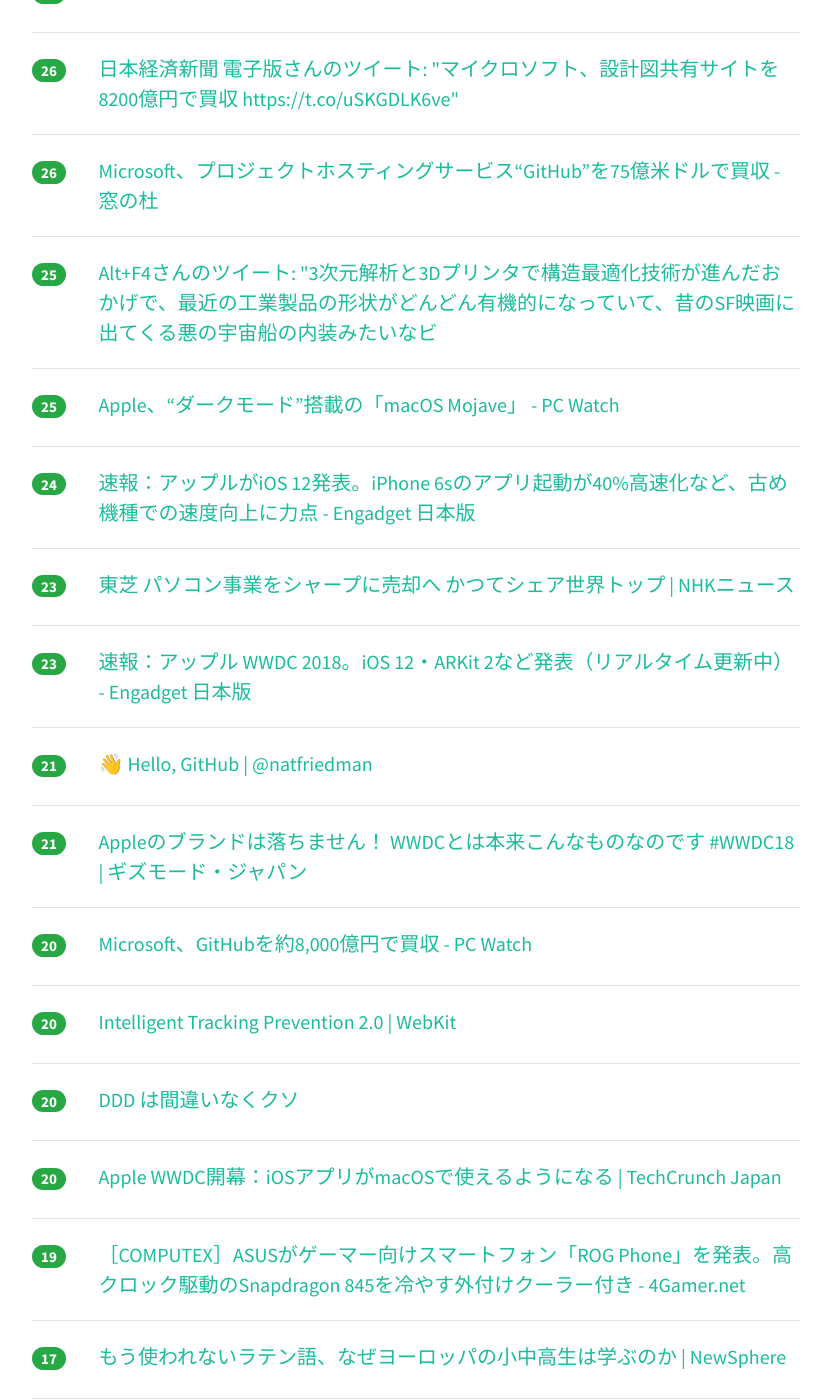
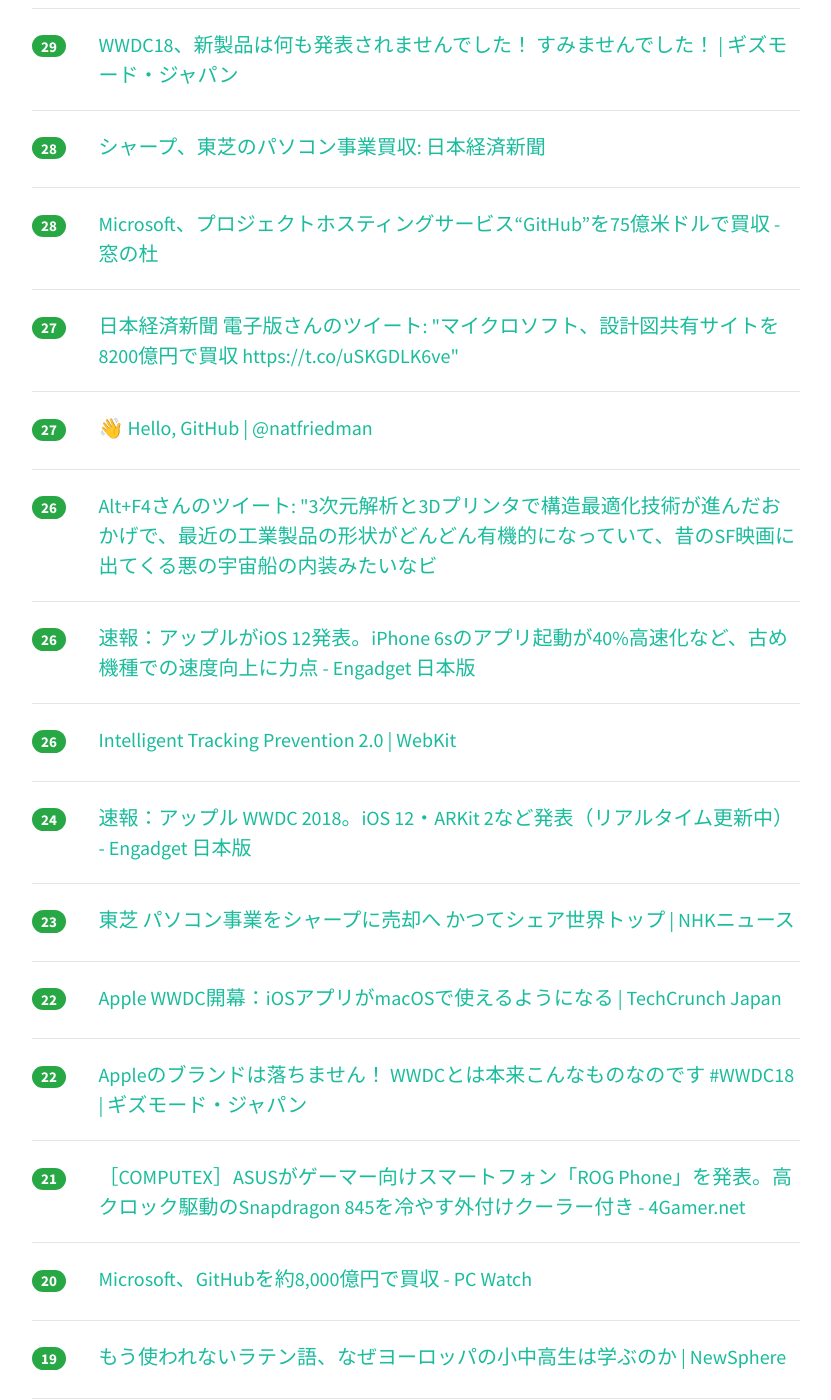
Before and after one commit to yatta47/hatena-matome-site, a Jekyll site: the page built from _posts/2018-06-05-hatena.md, in a window 1280 px wide and 1400 px high, scrolled down 1983 px. Shown: the whole window, without its empty margins (224-1055 px from the left). Built offline with Jekyll 4.4.1, drawn with Linux system fonts in a browser that asks for light colours; nearby versions of some CDN libraries; part of the change alters nothing that is shown; some of the changed text lies outside the part shown.

Commit message:
Updated 2018-06-05

```diff
--- a/_posts/2018-06-05-hatena.md
+++ b/_posts/2018-06-05-hatena.md
@@ -1,124 +1,144 @@
 ---
 layout: post
 title:  "2018-06-05 はてぶIT"
-date:   2018-06-05 13:02:37
+date:   2018-06-05 14:03:32
 tags: [it-hotentry]
 ---
 36 件のデータあり
 
 <hr><div class="row">
-<div class="col-1"><span class="badge badge-pill badge-success h2">427</span></div>
+<div class="col-1"><span class="badge badge-pill badge-success h2">457</span></div>
 <div class="col-11"><a href='https://www.nikkei.com/article/DGXMZO31366610V00C18A6FF8000/' target='_blank'>マイクロソフト、開発者向け共有サイト買収　8200億円　　：日本経済新聞</a></div>
 </div>
 <hr>
 <div class="row">
-<div class="col-1"><span class="badge badge-pill badge-success h2">147</span></div>
+<div class="col-1"><span class="badge badge-pill badge-success h2">151</span></div>
 <div class="col-11"><a href='https://www.nikkei.com/article/DGXMZO3136661005062018FF8000/' target='_blank'>マイクロソフト、設計図共有サイトを8200億円で買収　　：日本経済新聞</a></div>
 </div>
 <hr>
 <div class="row">
-<div class="col-1"><span class="badge badge-pill badge-success h2">95</span></div>
+<div class="col-1"><span class="badge badge-pill badge-success h2">122</span></div>
 <div class="col-11"><a href='https://www.gizmodo.jp/2018/06/wwdc18-apple-product.html' target='_blank'>WWDC18終了。本日発表された新製品まとめ | ギズモード・ジャパン</a></div>
 </div>
 <hr>
 <div class="row">
-<div class="col-1"><span class="badge badge-pill badge-success h2">81</span></div>
+<div class="col-1"><span class="badge badge-pill badge-success h2">88</span></div>
 <div class="col-11"><a href='https://qiita.com/tamura__246/items/0c0df9f1a774ced07b0f' target='_blank'>バグだらけのWebアプリケーションをDjango 2（Python 3）で実装してみました</a></div>
 </div>
 <hr>
 <div class="row">
-<div class="col-1"><span class="badge badge-pill badge-success h2">75</span></div>
+<div class="col-1"><span class="badge badge-pill badge-success h2">85</span></div>
+<div class="col-11"><a href='https://www.buzzfeed.com/jp/yuikashima/apple2018wwdc' target='_blank'>ここがスゴいよiPhone＆iPadの新機能！ Apple発表会で発表されたこと、1分で説明します</a></div>
+</div>
+<hr>
+<div class="row">
+<div class="col-1"><span class="badge badge-pill badge-success h2">82</span></div>
+<div class="col-11"><a href='http://www.cocoamocchi.com/entry/owabi' target='_blank'>拡散された記事についておわび - ここもちろぐ</a></div>
+</div>
+<hr>
+<div class="row">
+<div class="col-1"><span class="badge badge-pill badge-success h2">78</span></div>
 <div class="col-11"><a href='https://www.publickey1.jp/blog/18/github_3.html' target='_blank'>［速報］GitHub、マイクロソフトによる買収を正式発表 － Publickey</a></div>
 </div>
 <hr>
 <div class="row">
-<div class="col-1"><span class="badge badge-pill badge-success h2">69</span></div>
-<div class="col-11"><a href='http://www.cocoamocchi.com/entry/owabi' target='_blank'>拡散された記事についておわび - ここもちろぐ</a></div>
+<div class="col-1"><span class="badge badge-pill badge-success h2">64</span></div>
+<div class="col-11"><a href='https://corriente.top/ios12-new-features-summary/' target='_blank'>【新機能まとめ】「iOS 12」が正式発表　「メジャーアプリ」「ARKit 2.0」「グループ通知」など新機能多数 | CoRRiENTE.top</a></div>
 </div>
 <hr>
 <div class="row">
-<div class="col-1"><span class="badge badge-pill badge-success h2">64</span></div>
-<div class="col-11"><a href='https://www.buzzfeed.com/jp/yuikashima/apple2018wwdc' target='_blank'>ここがスゴいよiPhone＆iPadの新機能！ Apple発表会で発表されたこと、1分で説明します</a></div>
-</div>
-<hr>
-<div class="row">
-<div class="col-1"><span class="badge badge-pill badge-success h2">57</span></div>
+<div class="col-1"><span class="badge badge-pill badge-success h2">63</span></div>
 <div class="col-11"><a href='https://dekiru.net/article/16609/' target='_blank'>【新機能】PC版「Googleフォト」がPWA化、まるでネイティブアプリに変身！ | できるネット</a></div>
 </div>
 <hr>
 <div class="row">
-<div class="col-1"><span class="badge badge-pill badge-success h2">55</span></div>
-<div class="col-11"><a href='https://corriente.top/ios12-new-features-summary/' target='_blank'>【新機能まとめ】「iOS 12」が正式発表　「メジャーアプリ」「ARKit 2.0」「グループ通知」など新機能多数 | CoRRiENTE.top</a></div>
+<div class="col-1"><span class="badge badge-pill badge-success h2">54</span></div>
+<div class="col-11"><a href='https://kurasheep.com/dmca-mycase/' target='_blank'>噂の『DMCA悪用』によってブログ記事が検索結果から削除された話 | Kurasheep</a></div>
 </div>
 <hr>
 <div class="row">
-<div class="col-1"><span class="badge badge-pill badge-success h2">43</span></div>
+<div class="col-1"><span class="badge badge-pill badge-success h2">46</span></div>
 <div class="col-11"><a href='https://www.publickey1.jp/blog/18/go135000boltzenginepr.html' target='_blank'>Go言語で並列性を高めて高速化を実現、サーバ1台で秒間3万5000通のプッシュ通知を実行する「BoltzEngine」［PR］ － Publickey</a></div>
 </div>
 <hr>
 <div class="row">
-<div class="col-1"><span class="badge badge-pill badge-success h2">37</span></div>
+<div class="col-1"><span class="badge badge-pill badge-success h2">45</span></div>
+<div class="col-11"><a href='http://www.itmedia.co.jp/news/articles/1806/05/news069.html' target='_blank'>GitHubは「設計図共有サイト」？　日経記事の見出しが話題に　その後修正 - ITmedia NEWS</a></div>
+</div>
+<hr>
+<div class="row">
+<div class="col-1"><span class="badge badge-pill badge-success h2">44</span></div>
 <div class="col-11"><a href='https://anond.hatelabo.jp/20180605012358' target='_blank'>勉強会にマルチ来るのやめてほしい。</a></div>
 </div>
 <hr>
 <div class="row">
-<div class="col-1"><span class="badge badge-pill badge-success h2">37</span></div>
-<div class="col-11"><a href='https://kurasheep.com/dmca-mycase/' target='_blank'>噂の『DMCA悪用』によってブログ記事が検索結果から削除された話 | Kurasheep</a></div>
-</div>
-<hr>
-<div class="row">
-<div class="col-1"><span class="badge badge-pill badge-success h2">36</span></div>
-<div class="col-11"><a href='http://www.itmedia.co.jp/news/articles/1806/05/news069.html' target='_blank'>GitHubは「設計図共有サイト」？　日経記事の見出しが話題に　その後修正 - ITmedia NEWS</a></div>
-</div>
-<hr>
-<div class="row">
-<div class="col-1"><span class="badge badge-pill badge-success h2">35</span></div>
+<div class="col-1"><span class="badge badge-pill badge-success h2">39</span></div>
 <div class="col-11"><a href='https://www.gizmodo.jp/2018/06/all-about-wwdc-2018.html' target='_blank'>WWDC 2018まとめ：発表された12のコト | ギズモード・ジャパン</a></div>
 </div>
 <hr>
 <div class="row">
-<div class="col-1"><span class="badge badge-pill badge-success h2">32</span></div>
+<div class="col-1"><span class="badge badge-pill badge-success h2">38</span></div>
+<div class="col-11"><a href='https://pc.watch.impress.co.jp/docs/news/1125655.html' target='_blank'>Apple、“ダークモード”搭載の「macOS Mojave」 - PC Watch</a></div>
+</div>
+<hr>
+<div class="row">
+<div class="col-1"><span class="badge badge-pill badge-success h2">33</span></div>
 <div class="col-11"><a href='https://pc.watch.impress.co.jp/docs/news/event/1125576.html' target='_blank'>【イベントレポート】【速報】ASUS、デスクトップ的にもSwitch的にもDS的にも使えるゲーミングスマホ「ROG Phone」 - PC Watch</a></div>
 </div>
 <hr>
 <div class="row">
-<div class="col-1"><span class="badge badge-pill badge-success h2">29</span></div>
+<div class="col-1"><span class="badge badge-pill badge-success h2">33</span></div>
+<div class="col-11"><a href='https://anond.hatelabo.jp/20180604223911' target='_blank'>DDD は間違いなくクソ</a></div>
+</div>
+<hr>
+<div class="row">
+<div class="col-1"><span class="badge badge-pill badge-success h2">31</span></div>
 <div class="col-11"><a href='https://togetter.com/li/1233946' target='_blank'>ハリウッドとかのアジア系女性キャラに派手色メッシュが入りがちなのは何故？ - Togetter</a></div>
 </div>
 <hr>
 <div class="row">
-<div class="col-1"><span class="badge badge-pill badge-success h2">28</span></div>
+<div class="col-1"><span class="badge badge-pill badge-success h2">29</span></div>
 <div class="col-11"><a href='https://www.gizmodo.jp/2018/06/wwdc-2018-gomennasai.html' target='_blank'>WWDC18、新製品は何も発表されませんでした！ すみませんでした！ | ギズモード・ジャパン</a></div>
 </div>
 <hr>
 <div class="row">
-<div class="col-1"><span class="badge badge-pill badge-success h2">27</span></div>
+<div class="col-1"><span class="badge badge-pill badge-success h2">28</span></div>
 <div class="col-11"><a href='https://r.nikkei.com/article/DGXMZO31348640U8A600C1TJ2000?s=1' target='_blank'>シャープ、東芝のパソコン事業買収: 日本経済新聞</a></div>
 </div>
 <hr>
 <div class="row">
-<div class="col-1"><span class="badge badge-pill badge-success h2">26</span></div>
+<div class="col-1"><span class="badge badge-pill badge-success h2">28</span></div>
+<div class="col-11"><a href='https://forest.watch.impress.co.jp/docs/news/1125646.html' target='_blank'>Microsoft、プロジェクトホスティングサービス“GitHub”を75億米ドルで買収 - 窓の杜</a></div>
+</div>
+<hr>
+<div class="row">
+<div class="col-1"><span class="badge badge-pill badge-success h2">27</span></div>
 <div class="col-11"><a href='http://twitter.com/nikkei/status/1003667192020267008' target='_blank'>日本経済新聞 電子版さんのツイート: "マイクロソフト、設計図共有サイトを8200億円で買収 https://t.co/uSKGDLK6ve"</a></div>
 </div>
 <hr>
 <div class="row">
-<div class="col-1"><span class="badge badge-pill badge-success h2">26</span></div>
-<div class="col-11"><a href='https://forest.watch.impress.co.jp/docs/news/1125646.html' target='_blank'>Microsoft、プロジェクトホスティングサービス“GitHub”を75億米ドルで買収 - 窓の杜</a></div>
+<div class="col-1"><span class="badge badge-pill badge-success h2">27</span></div>
+<div class="col-11"><a href='https://natfriedman.github.io/hello/' target='_blank'>👋 Hello, GitHub | @natfriedman</a></div>
 </div>
 <hr>
 <div class="row">
-<div class="col-1"><span class="badge badge-pill badge-success h2">25</span></div>
+<div class="col-1"><span class="badge badge-pill badge-success h2">26</span></div>
 <div class="col-11"><a href='http://twitter.com/i_kaseki/status/1003475139252535296' target='_blank'>Alt+F4さんのツイート: "3次元解析と3Dプリンタで構造最適化技術が進んだおかげで、最近の工業製品の形状がどんどん有機的になっていて、昔のSF映画に出てくる悪の宇宙船の内装みたいなビ</a></div>
 </div>
 <hr>
 <div class="row">
-<div class="col-1"><span class="badge badge-pill badge-success h2">25</span></div>
-<div class="col-11"><a href='https://pc.watch.impress.co.jp/docs/news/1125655.html' target='_blank'>Apple、“ダークモード”搭載の「macOS Mojave」 - PC Watch</a></div>
+<div class="col-1"><span class="badge badge-pill badge-success h2">26</span></div>
+<div class="col-11"><a href='https://japanese.engadget.com/2018/06/04/ios-12-iphone-6s-40/' target='_blank'>速報：アップルがiOS 12発表。iPhone 6sのアプリ起動が40%高速化など、古め機種での速度向上に力点 - Engadget 日本版</a></div>
+</div>
+<hr>
+<div class="row">
+<div class="col-1"><span class="badge badge-pill badge-success h2">26</span></div>
+<div class="col-11"><a href='https://webkit.org/blog/8311/intelligent-tracking-prevention-2-0/' target='_blank'>Intelligent Tracking Prevention 2.0 | WebKit</a></div>
 </div>
 <hr>
 <div class="row">
 <div class="col-1"><span class="badge badge-pill badge-success h2">24</span></div>
-<div class="col-11"><a href='https://japanese.engadget.com/2018/06/04/ios-12-iphone-6s-40/' target='_blank'>速報：アップルがiOS 12発表。iPhone 6sのアプリ起動が40%高速化など、古め機種での速度向上に力点 - Engadget 日本版</a></div>
+<div class="col-11"><a href='https://japanese.engadget.com/2018/06/04/wwdc-2018/' target='_blank'>速報：アップル WWDC 2018。iOS 12・ARKit 2など発表（リアルタイム更新中） - Engadget 日本版</a></div>
 </div>
 <hr>
 <div class="row">
@@ -127,18 +147,18 @@ tags: [it-hotentry]
 </div>
 <hr>
 <div class="row">
-<div class="col-1"><span class="badge badge-pill badge-success h2">23</span></div>
-<div class="col-11"><a href='https://japanese.engadget.com/2018/06/04/wwdc-2018/' target='_blank'>速報：アップル WWDC 2018。iOS 12・ARKit 2など発表（リアルタイム更新中） - Engadget 日本版</a></div>
+<div class="col-1"><span class="badge badge-pill badge-success h2">22</span></div>
+<div class="col-11"><a href='https://jp.techcrunch.com/2018/06/05/2018-06-04-apple-is-bringing-the-best-of-ios-to-macos/' target='_blank'>Apple WWDC開幕：iOSアプリがmacOSで使えるようになる | TechCrunch Japan</a></div>
+</div>
+<hr>
+<div class="row">
+<div class="col-1"><span class="badge badge-pill badge-success h2">22</span></div>
+<div class="col-11"><a href='https://www.gizmodo.jp/2018/06/apple-actuallywwdc.html' target='_blank'>Appleのブランドは落ちません！ WWDCとは本来こんなものなのです #WWDC18 | ギズモード・ジャパン</a></div>
 </div>
 <hr>
 <div class="row">
 <div class="col-1"><span class="badge badge-pill badge-success h2">21</span></div>
-<div class="col-11"><a href='https://natfriedman.github.io/hello/' target='_blank'>👋 Hello, GitHub | @natfriedman</a></div>
-</div>
-<hr>
-<div class="row">
-<div class="col-1"><span class="badge badge-pill badge-success h2">21</span></div>
-<div class="col-11"><a href='https://www.gizmodo.jp/2018/06/apple-actuallywwdc.html' target='_blank'>Appleのブランドは落ちません！ WWDCとは本来こんなものなのです #WWDC18 | ギズモード・ジャパン</a></div>
+<div class="col-11"><a href='http://www.4gamer.net/games/047/G004755/20180604008/' target='_blank'>［COMPUTEX］ASUSがゲーマー向けスマートフォン「ROG Phone」を発表。高クロック駆動のSnapdragon 845を冷やす外付けクーラー付き - 4Gamer.net</a></div>
 </div>
 <hr>
 <div class="row">
@@ -147,28 +167,13 @@ tags: [it-hotentry]
 </div>
 <hr>
 <div class="row">
-<div class="col-1"><span class="badge badge-pill badge-success h2">20</span></div>
-<div class="col-11"><a href='https://webkit.org/blog/8311/intelligent-tracking-prevention-2-0/' target='_blank'>Intelligent Tracking Prevention 2.0 | WebKit</a></div>
+<div class="col-1"><span class="badge badge-pill badge-success h2">19</span></div>
+<div class="col-11"><a href='https://newsphere.jp/national/20180604-2/' target='_blank'>もう使われないラテン語、なぜヨーロッパの小中高生は学ぶのか | NewSphere</a></div>
 </div>
 <hr>
 <div class="row">
-<div class="col-1"><span class="badge badge-pill badge-success h2">20</span></div>
-<div class="col-11"><a href='https://anond.hatelabo.jp/20180604223911' target='_blank'>DDD は間違いなくクソ</a></div>
-</div>
-<hr>
-<div class="row">
-<div class="col-1"><span class="badge badge-pill badge-success h2">20</span></div>
-<div class="col-11"><a href='https://jp.techcrunch.com/2018/06/05/2018-06-04-apple-is-bringing-the-best-of-ios-to-macos/' target='_blank'>Apple WWDC開幕：iOSアプリがmacOSで使えるようになる | TechCrunch Japan</a></div>
-</div>
-<hr>
-<div class="row">
-<div class="col-1"><span class="badge badge-pill badge-success h2">19</span></div>
-<div class="col-11"><a href='http://www.4gamer.net/games/047/G004755/20180604008/' target='_blank'>［COMPUTEX］ASUSがゲーマー向けスマートフォン「ROG Phone」を発表。高クロック駆動のSnapdragon 845を冷やす外付けクーラー付き - 4Gamer.net</a></div>
-</div>
-<hr>
-<div class="row">
-<div class="col-1"><span class="badge badge-pill badge-success h2">17</span></div>
-<div class="col-11"><a href='https://newsphere.jp/national/20180604-2/' target='_blank'>もう使われないラテン語、なぜヨーロッパの小中高生は学ぶのか | NewSphere</a></div>
+<div class="col-1"><span class="badge badge-pill badge-success h2">18</span></div>
+<div class="col-11"><a href='https://sazanami.net/20180603-china-doujin-event-alipay-wechatpay-pixivpay/' target='_blank'>中国では今や同人イベントですら9割が電子決済で日本のはるか先を行き便利すぎた【pixiv PAY&マーケットはどうなる？】 : さざなみ壊変</a></div>
 </div>
 <hr>
 <div class="row">
@@ -181,8 +186,3 @@ tags: [it-hotentry]
 <div class="col-11"><a href='https://net-torisetsu.jp/pubgmobile-traffic/' target='_blank'>PUBGモバイル版のデータ通信量がどれくらいか実測してみた。｜ネトセツ</a></div>
 </div>
 <hr>
-<div class="row">
-<div class="col-1"><span class="badge badge-pill badge-success h2">15</span></div>
-<div class="col-11"><a href='https://sazanami.net/20180603-china-doujin-event-alipay-wechatpay-pixivpay/' target='_blank'>中国では今や同人イベントですら9割が電子決済で日本のはるか先を行き便利すぎた【pixiv PAY&マーケットはどうなる？】 : さざなみ壊変</a></div>
-</div>
-<hr>
```
